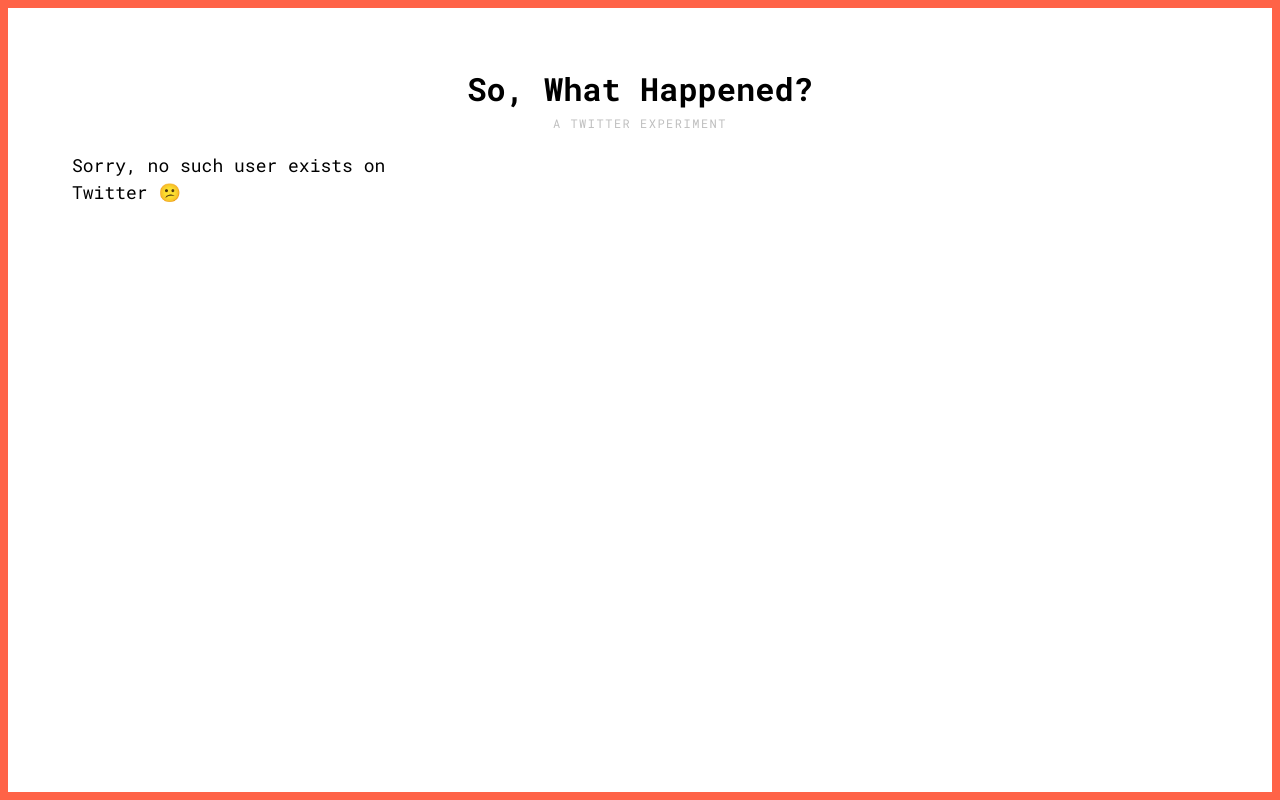
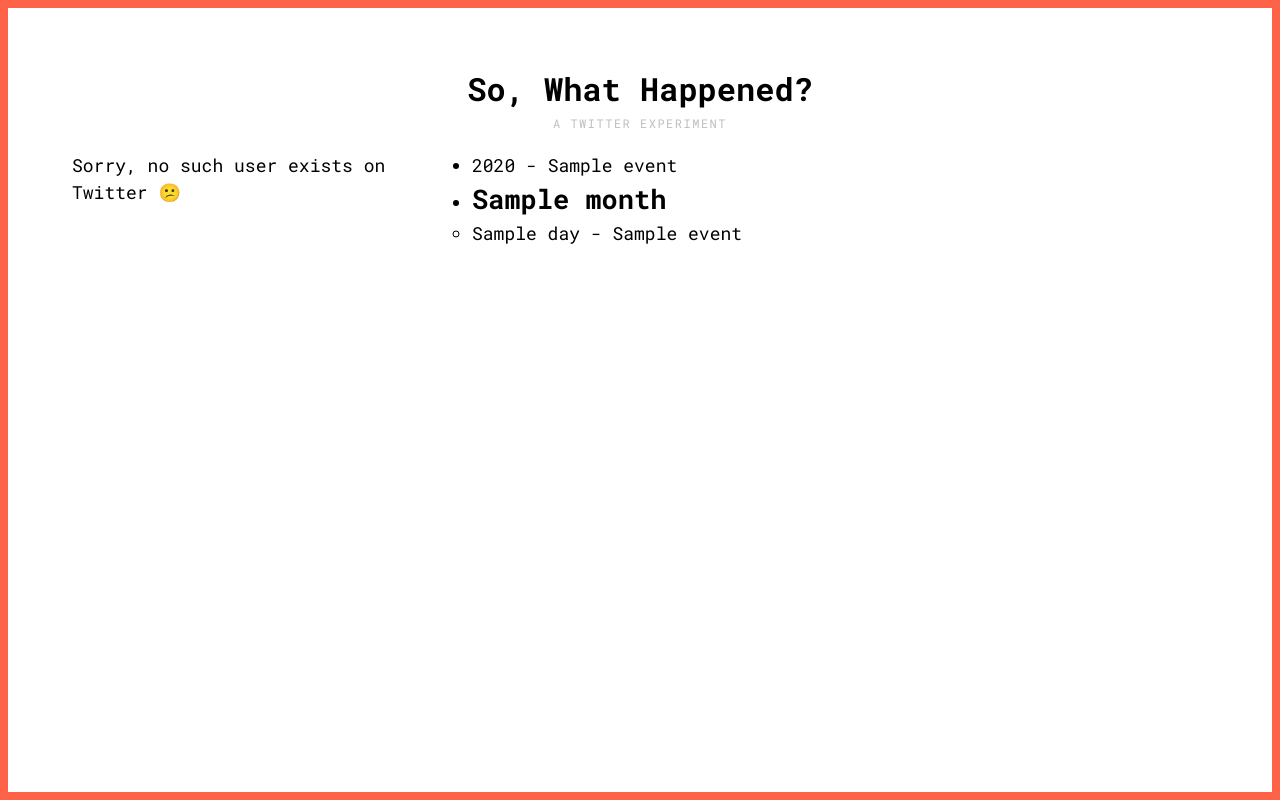
Before and after one commit to bounswe/bounswe2018group10, a Flask app: template templates/events.html in a window 1280 px wide. Run offline with Flask 2, Linux system fonts and the light colour scheme; the template is opened without the code that fills it: most values are stand-ins (such as "Sample title", 1, 10 or a date in 2020); parts of the project's set-up code (start-up, migrations or seed data) failed here and were passed over.

Commit message:
split events view improve events api add api endpoint for the events of the year

```diff
--- a/app.py
+++ b/app.py
@@ -1,6 +1,6 @@
 from flask import Flask, request, render_template, jsonify, url_for, redirect, escape
 from twapi import api
-from eventsapi import get_events_of_day
+from eventsapi import get_events_of_day, get_events_of_year
 import datetime
 
 app = Flask(__name__)
@@ -19,32 +19,38 @@ def events():
 
     user = api.get_user(screen_name=twitter_handle)
     if not user:
-        return render_template('events.html', bag={
-            'is_a_user': False,
-            'screen_name': twitter_handle
-        })
+        bag = {'screen_name': twitter_handle}
+        return render_template('events.html', is_a_user=False, bag=bag)
 
-    created: datetime.datetime = user.created_at
+    created = user.created_at
+    events_year = get_events_of_year(created.year)
+    events_day = get_events_of_day(created.month, created.day)
 
-    (url_day, url_year) = get_api_urls_for_day(created)
-    return render_template('events.html', bag={
-        'is_a_user': True,
+    bag = {
         'name': user.name,
         'screen_name': user.screen_name,
         'profile_image_url': 'https://twitter.com/{}/profile_image?size=original'.format(user.screen_name),
         'created': {
             'day': created.day,
             'month': created.strftime('%B'),
-            'year': created.year,
-            'url_day': url_day,
-            'url_year': url_year
+            'year': created.year
         }
-    })
+    }
+
+    return render_template('events.html', is_a_user=True, bag=bag, events_day=events_day, events_year=events_year)
 
 
 @app.route('/events/<int:month>/<int:day>', methods=['GET'])
 def api_events_day(month, day):
     events = get_events_of_day(month, day)
+
+    if request.is_json:
+        return jsonify(events)
+
+
+@app.route('/events/<int:year>', methods=['GET'])
+def api_events_year(year):
+    events = get_events_of_year(year)
 
     if request.is_json:
         return jsonify(events)
--- a/eventsapi.py
+++ b/eventsapi.py
@@ -50,7 +50,7 @@ def _parse_multiple_events(raw):
     } for event in lines]
 
 
-def get_events_year(year):
+def get_events_of_year(year):
     endpoint = "https://en.wikipedia.org/wiki/{}".format(year)
     soup = _get_soup(endpoint)
     soup.find('h2', text='Events')
--- /dev/null
+++ b/templates/_events.day.html
@@ -0,0 +1,9 @@
+<ul>
+    {% for ev in events_day %}
+        <li class="event">
+            <span class="event__day">{{ ev.year }}</span>
+            <span class="separator"> - </span>
+            <span class="event__text">{{ ev.event }}</span>
+        </li>
+    {% endfor %}
+</ul>
--- /dev/null
+++ b/templates/_events.year.html
@@ -0,0 +1,16 @@
+<ul>
+    {% for month in events_year %}
+        <li class="event__month">
+            <h2 class="event__month-name">{{ month.month }}</h2>
+            <ul class="events__month">
+                {% for ev in month.events %}
+                    <li class="event">
+                        <span class="event__day">{{ ev.day }}</span>
+                        <span class="separator"> - </span>
+                        <span class="event__text">{{ ev.event }}</span>
+                    </li>
+                {% endfor %}
+            </ul>
+        </li>
+    {% endfor %}
+</ul>
--- a/templates/events.html
+++ b/templates/events.html
@@ -2,7 +2,7 @@
 {% block title %}Here's what happened{% endblock %}
 
 {% block sidebar %}
-    {% if bag.is_a_user %}
+    {% if is_a_user %}
         <div class="message">
             <p class="greetings">
                 Hello, <span class="twitter__name text--bold">{{ bag.name }}</span>
@@ -10,10 +10,10 @@
                 <span class="twitter__screen-name">@{{ bag.screen_name }}</span><br>
                 You created your Twitter account at:</p>
             <p class="twitter__created">
-                <a class="created__component" href="{{ bag.created.url_day }}" title="events of the day" data-note>
+                <a class="created__component" href="#events__day" title="events of the day" data-note>
                     <span class="created__day">{{ bag.created.day }}</span>
                     <span class="created__month">{{ bag.created.month }}</span></a>
-                <a class="created__component" href="{{ bag.created.url_year }}" title="events of the year" data-note>
+                <a class="created__component" href="#events__year" title="events of the year" data-note>
                     <span class="created__year">{{ bag.created.year }}</span>
                 </a>
             </p>
@@ -25,17 +25,28 @@
     {% endif %}
 {% endblock %}
 
+{% block content %}
+    <div class="events">
+        <div id="events__day" class="events__day">
+            {% include "_events.day.html" %}
+        </div>
+        <div id="events__year" class="events__year">
+            {% include "_events.year.html" %}
+        </div>
+    </div>
+{% endblock %}
+
 {% block scripts %}
     <script>
-    window.addEventListener('DOMContentLoaded', () => {
-        let annotatables = [].slice.call(document.querySelectorAll('[data-note]'))
+        window.addEventListener('DOMContentLoaded', () => {
+            let notables = [].slice.call(document.querySelectorAll('[data-note]'));
 
-        annotatables.forEach(an => {
-            let note = document.createElement('span')
-            note.className = 'note';
-            note.innerText = an.title;
-            an.appendChild(note)
+            notables.forEach(an => {
+                let note = document.createElement('span');
+                note.className = 'note';
+                note.innerText = an.title;
+                an.appendChild(note)
+            });
         });
-    });
     </script>
 {% endblock %}
```
